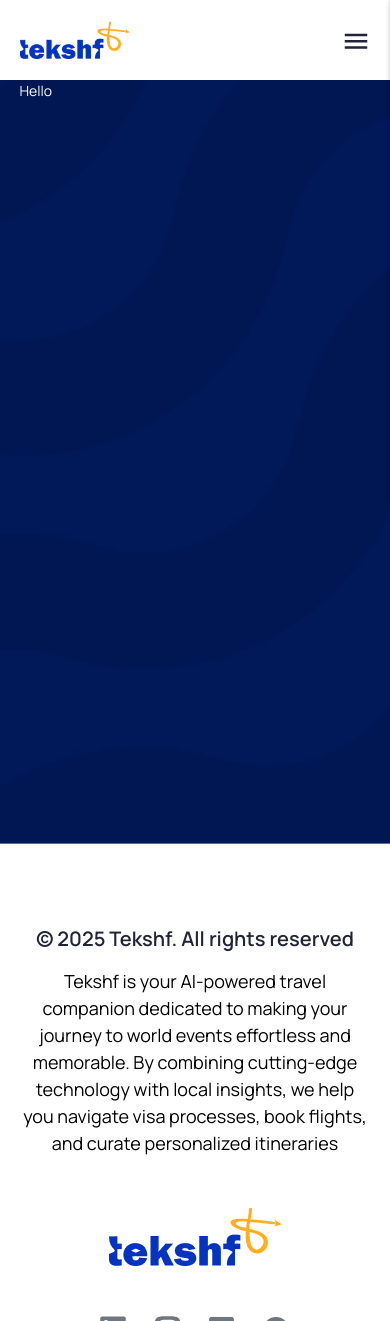
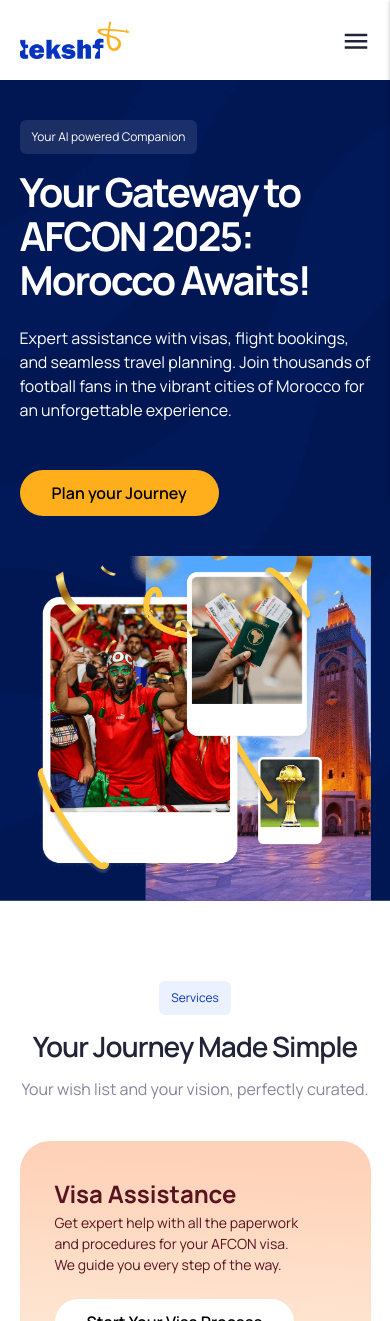
Before and after one commit to Mykel-Eze/tekshf, a Nuxt app: page / in a window 390 px wide. Shown: the top 1321 px of the page. Built offline with nearby package versions, Linux system fonts and the light colour scheme.

Commit message:
Services section done

```diff
--- a/assets/css/home.css
+++ b/assets/css/home.css
@@ -9,4 +9,225 @@
     background-size: cover;
     background-position: center;
 }
+section#home::after {
+    content: '';
+    position: absolute;
+    top: 0;
+    right: 0;
+    width: 50%;
+    height: 100%;
+    background-image: url(../images/right-side.png);
+    background-size: contain;
+    background-repeat: no-repeat;
+    background-position: right;
+}
+.home-content-wrapper {
+    display: grid;
+    grid-template-columns: 1fr 1fr;
+}
+.home-text-wrapper {
+    max-width: 553px;
+}
+h1.hom-title {
+    font-size: 64px;
+}
+button.form-trigger-btn {
+    background-color: var(--sec-color);
+    color: white;
+    font-family: var(--font-smbold);
+    font-size: 16px;
+    padding: 14px 32px;
+    border-radius: 100px;
+    border: none;
+    cursor: pointer;
+    color: black;
+}
+.section-label {
+    font-size: 12px;
+    padding: 8px 12px;
+    width: fit-content;
+    background: #EBF1FF;
+    color: var(--pry-color);
+    border-radius: 6px;
+    margin-bottom: 16px;
+    margin: 0 auto;
+}
+.home-text-wrapper .section-label {
+    background: rgba(255, 255, 255, 0.1);
+    color: white;
+    margin: 0 0 16px;
+}
+
+@media (max-width: 768px) {
+    section#home {
+        height: 60vh;
+    }
+    h1.hom-title {
+        font-size: 40px;
+    }
+}
+@media (max-width: 600px) {
+    section#home {
+        height: auto;
+    }
+    section#home::after {
+        display: none;
+    }
+    .home-content-wrapper {
+        grid-template-columns: 100%;
+        margin: 40px 0 0;
+        gap: 40px;
+    }
+    .home-text-wrapper {
+        max-width: 100%;
+    }
+    section#home .home-img-wrapper {
+        display: block;
+    }
+}
 /**** end of Hero-Section Styles ****/
+
+/**** Services-Section Styles ****/
+section#services {
+    position: relative;
+    padding: 100px 0;
+}
+h1.section-title {
+    margin: 12px 0;
+    font-size: 48px;
+    color: #212337;
+    font-family: var(--font-smbold);
+    line-height: normal;
+}
+.section-desc {
+    font-size: 22px;
+    color: #83869D;
+}
+.services-wrapper {
+    display: grid;
+    gap: 36px;
+    margin-top: 36px;
+}
+.services-wrapper.sw-1 {
+    grid-template-columns: 1fr 0.5fr;
+}
+.services-wrapper.sw-2 {
+    grid-template-columns: 0.5fr 1fr;
+}
+.service-block {
+    border-radius: 30px;
+    background-color: blue;
+    color: white;
+    display: flex;
+    flex-direction: column;
+    justify-content: space-between;
+}
+.service-block#visa-assistance {
+    color: #581420;
+    background: linear-gradient(181.57deg, #FED2B8 4.63%, #FEF6E7 58.17%, #FEF9EB 73.45%, #FED2B8 106.46%);
+}
+.service-block#flight-bookings {
+    color: white;
+    background: linear-gradient(178.73deg, #1D84B8 -3.55%, #8CBDD2 63.56%, #99C4D5 84.07%, #1D84B8 118.34%);
+}
+.service-block#itinerary-planning {
+    color: #002E3D;
+    background: linear-gradient(180deg, #2DC3F5 0%, #73DCFF 100%);
+}
+.service-block#event-companion {
+    color: white;
+    background: linear-gradient(180deg, #6F5DFF 11.79%, #A094FF 68.34%);
+}
+
+.service-block-title {
+    font-size: 34px;
+    font-family: var(--font-bold);
+}
+p.service-block-desc {
+    font-size: 20px;
+    width: 90%;
+    margin-bottom: 24px;
+}
+.service-block .form-trigger-btn {
+    background-color: white;
+    color: black;
+}
+.serivce-block-img img {
+    margin: auto;
+    width: 100%;
+}
+.service-block#visa-assistance .serivce-block-img img {
+    max-width: 460px;
+}
+.service-block#itinerary-planning .serivce-block-img img {
+    max-width: 355px;
+}
+.service-block#itinerary-planning .serivce-block-img img {
+    max-width: 355px;
+}
+.service-block#event-companion .serivce-block-img img {
+    max-width: 600px;
+}
+
+@media (max-width: 992px) {}
+
+@media (max-width: 600px) {
+    section#services {
+        padding: 60px 0;
+    }
+    h1.section-title {
+        font-size: 28px;
+        letter-spacing: -1px;
+    }
+    .section-desc {
+        font-size: 16px;
+    }
+    .services-wrapper {
+        grid-template-columns: 100% !important;
+    }
+    .service-block {
+        gap: 20px;
+    }
+    .service-block-title {
+        font-size: 24px;
+    }
+    p.service-block-desc {
+        font-size: 14px;
+    }
+}
+/**** end of Services-Section Styles ****/
+
+/**** About-Section Styles ****/
+
+@media (max-width: 992px) {}
+
+@media (max-width: 600px) {}
+/**** end of About-Section Styles ****/
+
+/**** Partnership-Section Styles ****/
+
+@media (max-width: 992px) {}
+
+@media (max-width: 600px) {}
+/**** end of Partnership-Section Styles ****/
+
+/**** Coming-Soon-Section Styles ****/
+
+@media (max-width: 992px) {}
+
+@media (max-width: 600px) {}
+/**** end of Coming-Soon-Section Styles ****/
+
+/**** FAQ-Section Styles ****/
+
+@media (max-width: 992px) {}
+
+@media (max-width: 600px) {}
+/**** end of FAQ-Section Styles ****/
+
+/**** Ready-To-Start-Section Styles ****/
+
+@media (max-width: 992px) {}
+
+@media (max-width: 600px) {}
+/**** end of Ready-To-Start-Section Styles ****/
--- a/components/HeroSection.vue
+++ b/components/HeroSection.vue
@@ -1,7 +1,25 @@
 <template>
   <section id="home" class="scrollspy">
-    <div class="row">
-      <div class="container">Hello</div>
+    <div class="row full-height">
+      <div class="container full-height flex items-center">
+        <div class="home-content-wrapper">
+          <div class="home-text-wrapper">
+            <div class="section-label">
+              Your AI powered Companion
+            </div>
+            <h1 class="hom-title mag-0">Your Gateway to AFCON 2025: Morocco Awaits!</h1>
+            <p class="text-[16px] mt-[24px] mb-[48px]">
+              Expert assistance with visas, flight bookings, and seamless travel planning. Join thousands of
+              football fans in the vibrant cities of Morocco for an unforgettable experience.
+            </p>
+
+            <button class="form-trigger-btn hover-scale">Plan your Journey</button>
+          </div>
+          <div class="home-img-wrapper hidden">
+            <img src="~/assets/images/right-side.png" alt="right-side" />
+          </div>
+        </div>
+      </div>
     </div>
   </section>
 </template>
--- /dev/null
+++ b/components/ServicesSection.vue
@@ -0,0 +1,79 @@
+<template>
+  <section id="services">
+    <div class="row">
+      <div class="container">
+        <div class="section-header text-center mb-[40px] md:mb-[80px]">
+          <div class="section-label">Services</div>
+          <h1 class="section-title">Your Journey Made Simple</h1>
+          <div class="section-desc">Your wish list and your vision, perfectly curated.</div>
+        </div>
+
+        <div class="services-wrapper sw-1">
+          <div id="visa-assistance" class="service-block">
+            <div class="service-block-text p-10">
+              <div class="service-block-title">Visa Assistance</div>
+              <p class="service-block-desc">
+                Get expert help with all the paperwork and procedures for your AFCON visa. We guide
+                you every step of the way.
+              </p>
+              <button class="form-trigger-btn hover-scale">Start Your Visa Process</button>
+            </div>
+            <div class="serivce-block-img center">
+              <img src="~/assets/images/passport-visa.png" alt="passport-visa">
+            </div>
+          </div>
+
+          <div id="flight-bookings" class="service-block">
+            <div class="service-block-text p-10">
+              <div class="service-block-title">Flight Bookings</div>
+              <p class="service-block-desc">
+                Discover the best flight deals and book your trip effortlessly.
+              </p>
+              <button class="form-trigger-btn hover-scale">Find the Best Deals</button>
+            </div>
+            <div class="serivce-block-img">
+              <img src="~/assets/images/flight-booking.png" alt="flight-booking">
+            </div>
+          </div>
+        </div>
+
+        <div class="services-wrapper sw-2">
+          <div id="itinerary-planning" class="service-block">
+            <div class="service-block-text p-10">
+              <div class="service-block-title">Itinerary Planning</div>
+              <p class="service-block-desc">
+                From accommodation to local attractions, we ‘ve got you covered!
+              </p>
+              <button class="form-trigger-btn hover-scale">Plan My Trip</button>
+            </div>
+            <div class="serivce-block-img">
+              <img src="~/assets/images/itenary.png" alt="itenary">
+            </div>
+          </div>
+
+          <div id="event-companion" class="service-block">
+            <div class="service-block-text p-10">
+              <div class="service-block-title">Event Companion</div>
+              <p class="service-block-desc">
+                From game tickets, hotels,  city maps, location guide, language translation, local
+                purchases, updates and emergencies.
+              </p>
+              <button class="form-trigger-btn hover-scale">Be Game-Ready Now</button>
+            </div>
+            <div class="serivce-block-img">
+              <img src="~/assets/images/event-companion.png" alt="event-companion">
+            </div>
+          </div>
+        </div>
+      </div>
+    </div>
+  </section>
+</template>
+
+<script lang="ts" setup>
+
+</script>
+
+<style>
+
+</style>
--- a/pages/index.vue
+++ b/pages/index.vue
@@ -1,6 +1,9 @@
 <template>
     <!-- Hero Section -->
     <HeroSection />
+
+    <!-- Services Section -->
+    <ServicesSection />
 </template>
 
 <style src="~/assets/css/home.css"></style>
```
Also changed, not shown: components/FaqSection.vue (renamed from components/Faq.vue).
